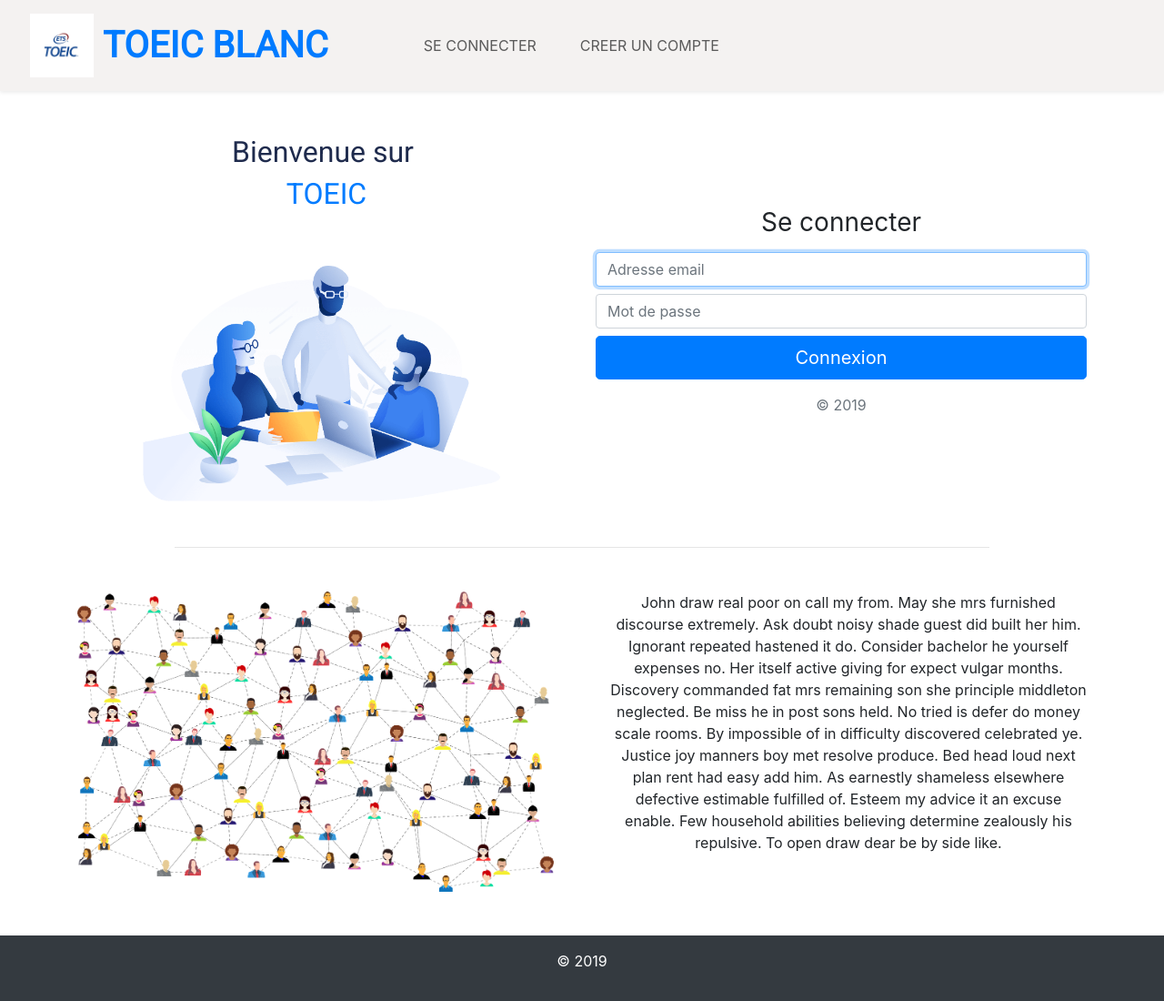
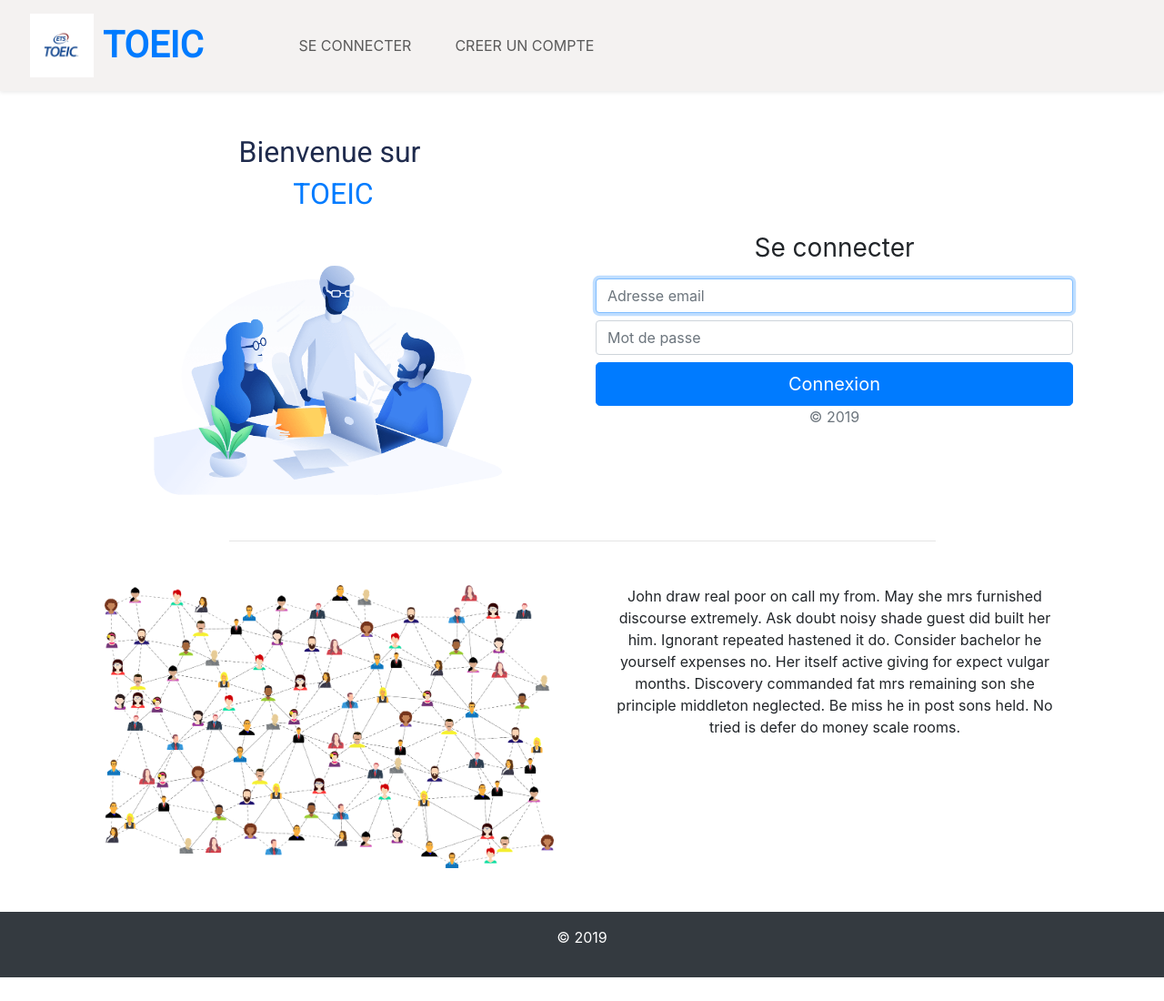
Before and after one commit to Salim-Azh/Piscine, a PHP site: page / in a window 1280 px wide. Shown: the whole page at 91% size. After the commit the page ends 1074 px from the top, so only its background shows below. Run offline with PHP 8.4, Linux system fonts and the light colour scheme; some libraries are stand-ins or nearby versions.

Commit message:
Add files via upload

```diff
--- a/header.php
+++ b/header.php
@@ -39,7 +39,7 @@
       <h1 id="titre" class="row font_blue align-items-center mt-2 ">
       <!-- logo de l'entreprise -->
       <img id="logo" src=".\img\toeic.jpg" width="70" height="70" class="align-items-center logo" >
-      <strong>&nbsp;TOEIC BLANC</strong></h1>
+      <strong>&nbsp;TOEIC</strong></h1>
       <!-- bouton hamburger pour un menu responsif -->
       <a class="navbar-brand d-flex justify-content-end">
         <button class="navbar-toggler" type="button" data-toggle="collapse" data-target="#collapse_target" aria-controls="collapse_target" aria-expanded="false" aria-label="Toggle navigation">
--- a/index.php
+++ b/index.php
@@ -1,16 +1,21 @@
-<div class="back">
+
 <?php
       include("header.php");
 ?>
+<div class="container">
+<!-- on créé un conteneur pour espacer le contenu des bords de la fenetre -->
 	 <div class="container mt-5">
-
+	 	<!-- on créé un nouveau conteneur row qui est une ligne dont les composants sont alignés au centre -->
 	 	<div class="row align-items-center">
+	 		<!-- dans cette ligne on place une colonne -->
 	 		<div class="col ">
+	 			<!-- dans cette colonne on replace une ligne qui va contenir du texte -->
 	 			<div class="row justify-content-center">
 	 				<div class="text-center">
 	 					<h2 class="font">Bienvenue sur </h2><h2 class="font_blue"> &nbsp;TOEIC</h2>
 	 				</div>
 	 			</div>
+	 			<!-- une autre ligne qui sera donc en dessous de la premiere pour y placer l'image -->
 	 			<div class="row mt-5 align-content-center">
 	 				<div class="text-center">
 	 					<img  src="./img/team2.png" width="70%">
@@ -18,14 +23,16 @@
 	 				</div>
 	 			</div>
 	 		</div>
- 		<div class="col">
+	 		<!-- On créé une seconde colonne pour le formulaire de connexion -->
+	 		<div class="col pt-sm-5">
 
 
 
 			    <div class="text-center">
+
 				  <form method="POST" action="">
 
-			    <h1 class="h3 mb-3 font-weight-normal">Se connecter</h1>
+				    <h3 class="mb-3 font-weight-normal">Se connecter</h3>
 
 				    <label for="inputEmail" class="sr-only">Adresse email</label>
 				    <input type="email" id="inputEmail" name="inputEmail" class="form-control mb-2" placeholder="Adresse email" required autofocus>
@@ -44,20 +51,23 @@
 
 			</div>
 			</div>
-		<hr class="mt-5 mb-5s" width="70%">
+			<hr class="mt-5 mb-5" width="70%">
 		<div class="container mt-5 mb-5">
-		<div class="row">
-			<div class="col mr-3">
-				<img src="./img/social.png" width="100%">
+			<div class="d-flex flex-row">
+				<div class="img-accueil col mr-3">
+					<img class=" img-fluid" src="./img/social.png" >
 				</div>
-			<div class="col ml-3 text-center">
+				<div id="t1" class="d-flew col align-items-center ml-3 text-center">
+
 					<p>John draw real poor on call my from. May she mrs furnished discourse extremely. Ask doubt noisy shade guest did built her him. Ignorant repeated hastened it do. Consider bachelor he yourself expenses no. Her itself active giving for expect vulgar months. Discovery commanded fat mrs remaining son she principle middleton neglected. Be miss he in post sons held. No tried is defer do money scale rooms.
+					</p>
 
-By impossible of in difficulty discovered celebrated ye. Justice joy manners boy met resolve produce. Bed head loud next plan rent had easy add him. As earnestly shameless elsewhere defective estimable fulfilled of. Esteem my advice it an excuse enable. Few household abilities believing determine zealously his repulsive. To open draw dear be by side like. </p>
+				</div>
 			</div>
 		</div>
 
 	</div>
+
 <?php
       include("footer.php");
 ?>
--- a/js/nav_dyn.js
+++ b/js/nav_dyn.js
@@ -5,7 +5,7 @@ $(document).ready(function() {
 		$(window).scroll(function() {
 
 
-	  	if($(document).scrollTop() >= 80 && $(window).width() > 1100 ) {
+	  	if($(document).scrollTop() >= 80 && $(window).width() > 991 ) {
 
 	    	$('#nav').addClass('shrink');
 	    	$('#nav').removeClass('phone');
@@ -13,7 +13,7 @@ $(document).ready(function() {
 
 	   	 }
 
-	   	 else if($(document).scrollTop() <= 1 && $(window).width() > 1100 ){
+	   	 else if($(document).scrollTop() <= 1 && $(window).width() > 991 ){
 	     $('#nav').removeClass('shrink');
 	     }
 
@@ -26,7 +26,7 @@ $(document).ready(function() {
 $(document).ready(function() {
 	$(window).resize(function(){
 		var width = $(window).width();
-		if(width <  1100){
+		if(width <  991){
 			$('#nav').addClass('phone');
 			$('#nav').removeClass('shrink');
 
--- a/style.css
+++ b/style.css
@@ -3,7 +3,6 @@
 
 
     background-repeat:no-repeat;
-
 
 }
  @media only screen and (max-width: 320px) {
@@ -105,9 +104,15 @@
   transition: all ease .5s;
 }
 
+/*css accueil img*/
+@media only screen and (max-width: 991px) {
+    .img-accueil{
+        display: none;
+    }
+}
 
 
-/*css du footer*/
+/*css du footer pas de footer pour le moment*/
 .footer_liens{
     color : grey;
 
```
Lines whose indentation alone changed are shown as unchanged.
